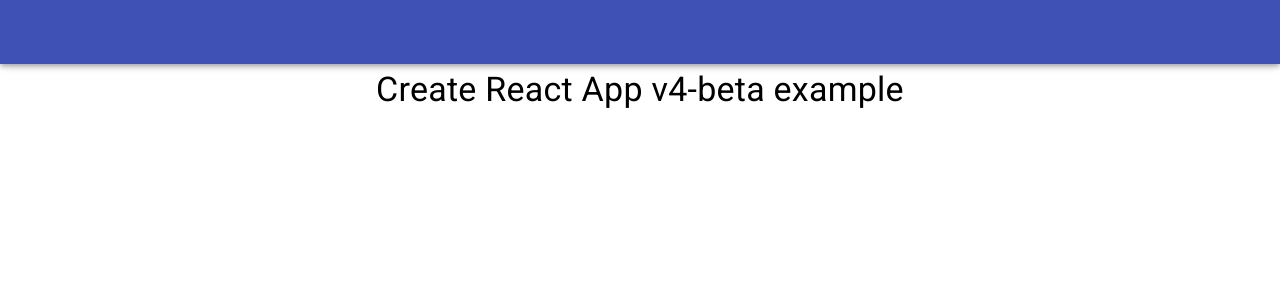
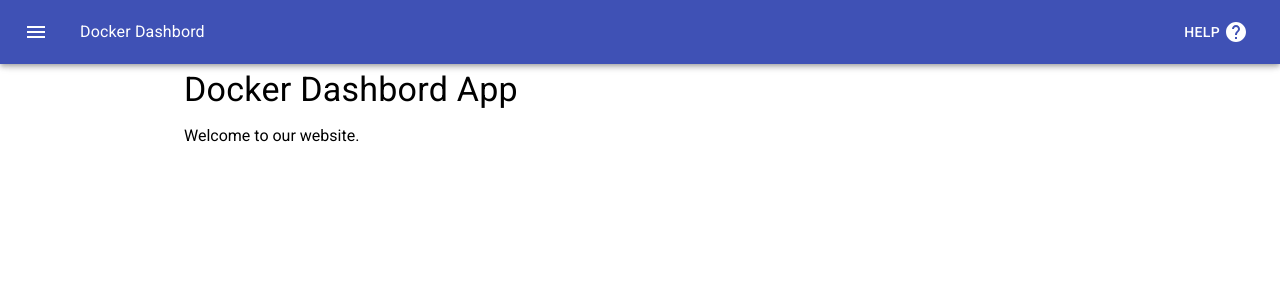
Before and after one commit to crianonim/docker-dashboard, a React (Create React App) app: page / in a window 1280 px wide. Shown: the top 300 px of the page. Built offline with nearby package versions, Linux system fonts and the light colour scheme.

Commit message:
Add icons and AppBar

```diff
--- a/package.json
+++ b/package.json
@@ -4,6 +4,7 @@
   "private": true,
   "dependencies": {
     "@material-ui/core": "^4.3.3",
+    "@material-ui/icons": "^4.2.1",
     "react": "^16.9.0",
     "react-dom": "^16.9.0",
     "react-scripts": "3.1.1"
--- a/src/App.js
+++ b/src/App.js
@@ -1,30 +1,44 @@
-import React from 'react';
-import './App.css';
-import Button from '@material-ui/core/Button';
-import Container from '@material-ui/core/Container';
-import Typography from '@material-ui/core/Typography';
-import Box from '@material-ui/core/Box';
-import { AppBar, Toolbar, IconButton } from '@material-ui/core';
+import React from "react";
+import "./App.css";
+import Button from "@material-ui/core/Button";
+import Container from "@material-ui/core/Container";
+import Typography from "@material-ui/core/Typography";
+import Box from "@material-ui/core/Box";
+import { AppBar, Toolbar, IconButton } from "@material-ui/core";
+import { withStyles } from "@material-ui/styles";
+import MenuIcon from '@material-ui/icons/Menu';
+import HelpIcon  from '@material-ui/icons/Help';
 
-
-function App() {
-  return (
-    <div className="App">
+const styles = theme => ({
+  root: { flexGrow: 1 },
+  flex: { flex: 1 },
+  menuButton: { marginLeft: -12, marginRight: 20 }
+});
+export default withStyles(styles)(({classes})=>
+  (
+    <div className={classes.root}>
       <AppBar position="fixed">
         <Toolbar>
-          <IconButton></IconButton>
+          <IconButton color="inherit" className={classes.menuButton}>
+            <MenuIcon />
+          </IconButton>
+          <Typography className={classes.flex}>Docker Dashbord</Typography>
+          <Button color="inherit">
+            Help&nbsp;
+            <HelpIcon />
+            </Button>
         </Toolbar>
       </AppBar>
-      <Button variant="contained" color="primary">Click me</Button>
-      <Container maxWidth="sm">
-      <Box my={4}>
-        <Typography variant="h4" component="h1" gutterBottom>
-          Create React App v4-beta example
-        </Typography>
-      </Box>
-    </Container>
+      <Button variant="contained" color="primary">
+        Click me
+      </Button>
+      <Container maxWidth="md">
+        <Box my={4}>
+          <Typography variant="h4" component="h1" gutterBottom>
+            Docker Dashbord App
+          </Typography>
+          <p>Welcome to our website.</p>
+        </Box>
+      </Container>
     </div>
-  );
-}
-
-export default App;
+));
```
Also changed, not shown: 1 other file (tests, documents, lock files or other folders).
